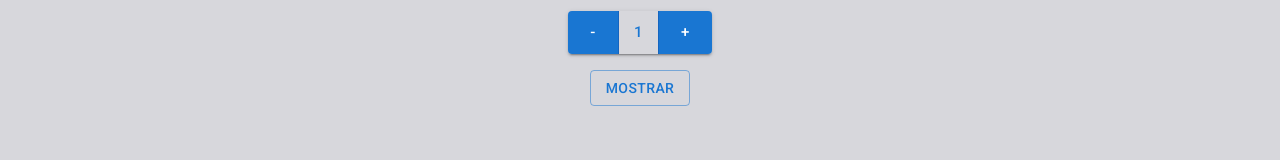
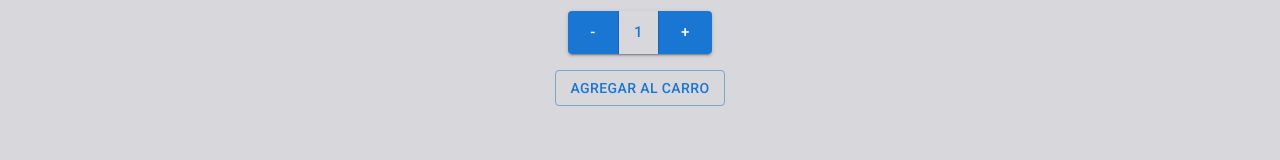
Before and after one commit to joakozuin/viverojoaquinzuin_mui, a React (Create React App) app: page / in a window 1280 px wide. Shown: the part 188-348 px from the top of the page. Built offline with nearby package versions, Linux system fonts and the light colour scheme.

Commit message:
desf n5 se corrije ItemCount.js

```diff
--- a/src/components/ItemCount.js
+++ b/src/components/ItemCount.js
@@ -31,7 +31,7 @@ const ItemCount =() =>{
         <div>
         <Button variant="outlined" sx={{my:2}}
             onClick={() => {alert(`Cantidad de Plantas en el Carrito: ${contador}`); }}>
-            Mostrar
+            Agregar al Carro
         </Button>
           </div>
       </div>
```
